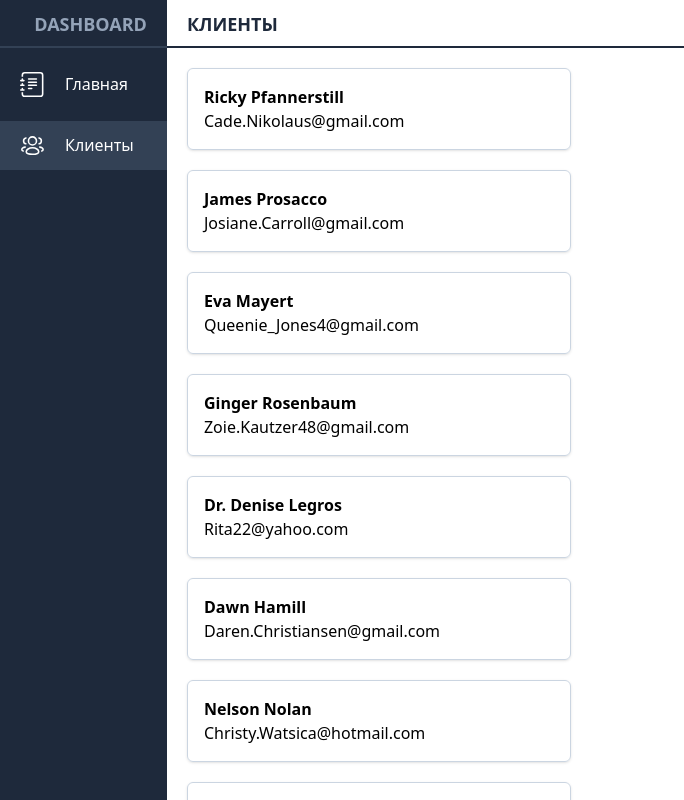
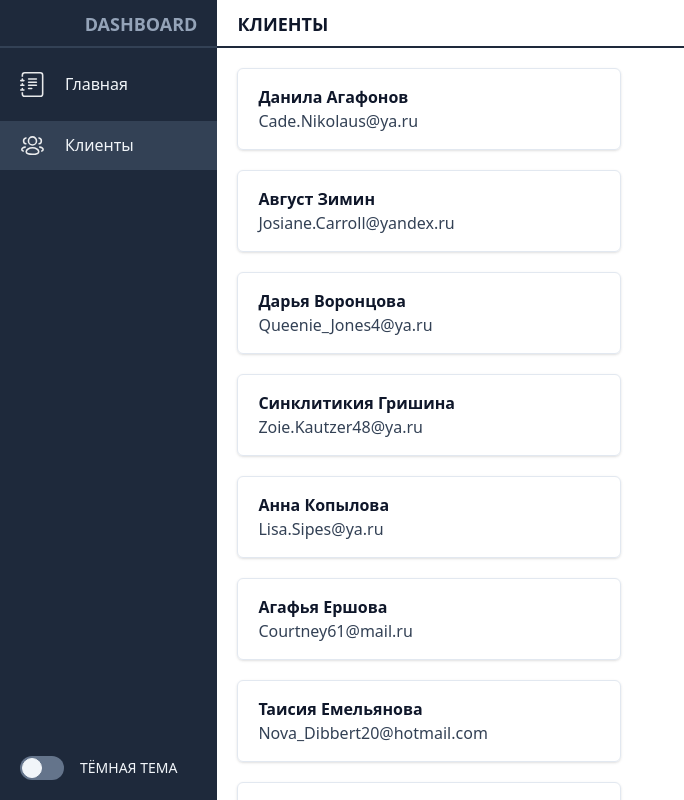
Before and after one commit to mrreads/dashboard, a Next.js app: page /clients in a window 1280 px wide. Shown: the whole page, without its empty margins (0-684 px from the left). Built offline with nearby package versions, Linux system fonts and the light colour scheme.

Commit message:
added dark theme

```diff
--- a/components/navigation.tsx
+++ b/components/navigation.tsx
@@ -12,8 +12,8 @@ export default function Navigation({ routes, current }: IProps) {
     {
         routes.map(route => (
             <Link href={route.path} className={`flex gap-5 align-middle px-5 py-3 transition-colors ${current == route.path ? 'bg-slate-700' : ''} hover:bg-slate-700`} key={route.path}>
-                <Image src={`/images/${route.icon}`} width={25} height={25} alt={route.title} />
-                <p className="text-white"> { route.title } </p>
+                <Image className="opacity-90 dark:opacity-80" src={`/images/${route.icon}`} width={25} height={25} alt={route.title} />
+                <p className="text-slate-100 dark:text-slate-200"> { route.title } </p>
             </Link>
         ))
     }
--- a/layouts/layout.tsx
+++ b/layouts/layout.tsx
@@ -1,6 +1,8 @@
 import Navigation from '@/components/navigation';
 import Head from 'next/head';
 import { NextRouter, useRouter } from 'next/router';
+import {useTheme} from "next-themes";
+import { useEffect } from 'react';
 
 interface IProps {
     'children': React.ReactNode
@@ -20,7 +22,14 @@ const routesList: Readonly<IRoute[]> = [
 export default function Layout({ children }: IProps) {
   const router: NextRouter = useRouter();
   const currentRoute: string = router.pathname;
-  const title: string = (routesList?.find(route => route?.path == currentRoute) as IRoute).title ?? "Загрузка";
+  const title: string = (routesList?.find(route => route?.path == currentRoute) as IRoute)?.title ?? "Загрузка";
+
+  const {systemTheme , theme, setTheme} = useTheme();
+  const currentTheme = theme === "system" ? systemTheme : theme;
+  const toggleTheme = (e: { preventDefault: () => void; }) => {
+    e.preventDefault();
+    (currentTheme ==="dark") ? setTheme('light') : setTheme('dark');
+  }
 
   return (
     <div className="flex min-h-full">
@@ -29,8 +38,8 @@ export default function Layout({ children }: IProps) {
         <title>{title}</title>
       </Head>
 
-      <div className="bg-slate-800 w-48">
-        <div className="sticky top-0 flex flex-col py-5 pt-0 gap-3">
+      <div className="bg-slate-800 min-w-max">
+        <div className="sticky top-0 flex flex-col py-5 pt-0 gap-3 h-screen">
 
           <div className="h-12 px-5 py-2 pt-2.5 border-b-2 border-slate-700">
             <h1 className="text-slate-400 text-lg font-semibold text-right"> DASHBOARD </h1>
@@ -38,12 +47,18 @@ export default function Layout({ children }: IProps) {
 
           <Navigation routes={routesList} current={currentRoute} />
 
+          <label className="mt-auto inline-flex relative items-center cursor-pointer mx-5 mr-10" onClick={toggleTheme}>
+            <input type="checkbox" className="sr-only peer" defaultChecked={(currentTheme == 'dark' ? true : false)} />
+            <div className="w-11 h-6 bg-slate-500 peer-focus:outline-none peer-focus: dark:peer-focus: rounded-full peer dark:bg-slate-700 peer-checked:after:translate-x-full peer-checked:after:border-white after:content-[''] after:absolute after:top-[2px] after:left-[2px] after:bg-slate-100 after:border-slate-100 after:border after:rounded-full after:h-5 after:w-5 after:transition-all dark:border-gray-700 peer-checked:bg-slate-600" />
+            <span className="pl-4 text-sm text-slate-100 dark:text-slate-200">ТЁМНАЯ ТЕМА</span>
+          </label>
+
         </div>
       </div>
 
-      <div className="w-full">
-        <div className="sticky top-0 z-10 bg-white flex align-middle h-12 px-5 py-2 pt-2.5 border-b-2 border-slate-800">
-          <h1 className="text-slate-800 uppercase text-lg font-semibold">
+      <div className="w-full bg-white dark:bg-slate-600">
+        <div className="sticky top-0 z-10 flex align-middle h-12 px-5 py-2 pt-2.5 border-b-2 border-slate-800 bg-white dark:bg-slate-800 dark:border-slate-600">
+          <h1 className="text-slate-900 uppercase text-lg font-semibold transition-colors dark:text-slate-100">
             { title }
           </h1>
         </div>
--- a/package.json
+++ b/package.json
@@ -19,6 +19,7 @@
     "framer-motion": "^7.10.2",
     "nanoid": "^4.0.0",
     "next": "13.0.7",
+    "next-themes": "^0.2.1",
     "react": "18.2.0",
     "react-dom": "18.2.0",
     "react-redux": "^8.0.5",
--- a/pages/_app.tsx
+++ b/pages/_app.tsx
@@ -1,3 +1,4 @@
+import { ThemeProvider } from 'next-themes';
 import { Provider } from 'react-redux';
 
 import Layout from '@/layouts/layout';
@@ -11,6 +12,7 @@ import type { AppProps } from 'next/app'
 
 export default function App({ Component, pageProps }: AppProps) {
   return (
+    <ThemeProvider attribute="class">
       <Layout>
         <Transition>
           <Provider store={store}>
@@ -18,5 +20,6 @@ export default function App({ Component, pageProps }: AppProps) {
           </Provider>
         </Transition>
       </Layout>
+    </ThemeProvider>
   )
 }
--- a/pages/_document.tsx
+++ b/pages/_document.tsx
@@ -5,7 +5,6 @@ export default function Document() {
     <Html lang="ru">
       <Head />
       <body>
-
         <Main />
         <NextScript />
       </body>
--- a/pages/api/clients.ts
+++ b/pages/api/clients.ts
@@ -1,7 +1,8 @@
-import { nanoid } from 'nanoid'
-const { faker } = require('@faker-js/faker');
-import type { NextApiRequest, NextApiResponse } from 'next'
+import type { NextApiRequest, NextApiResponse } from 'next';
+import { faker } from '@faker-js/faker';
+import { nanoid } from 'nanoid';
 
+faker.setLocale('ru');
 export interface IClient {
   id: string,
   name: string,
--- a/pages/clients.tsx
+++ b/pages/clients.tsx
@@ -10,15 +10,14 @@ export default function Clients(): JSX.Element {
 
     { isLoading ?
         Array(15).fill(true).map((_, i) => (
-          <div className="border border-slate-300 shadow rounded-md p-4 max-w-sm w-full" key={i}>
+          <div className="cursor-pointer border border-slate-200 shadow rounded-md p-4 px-5 max-w-sm w-full dark:bg-slate-700 dark:border-transparent" key={i}>
             <div className="animate-pulse flex space-x-4">
                 <div className="flex-1 space-y-6 py-1">
                   <div className="space-y-3">
                     <div className="grid grid-cols-3 gap-4">
-                      <div className="h-2 bg-slate-500 rounded col-span-2"></div>
-                      <div className="h-2 bg-slate-500 rounded col-span-1"></div>
+                      <div className="h-2 bg-slate-400 rounded col-span-2"></div>
                     </div>
-                    <div className="h-2 bg-slate-700 rounded"></div>
+                    <div className="h-2 bg-slate-500 rounded"></div>
                   </div>
                 </div>
             </div>
@@ -26,9 +25,9 @@ export default function Clients(): JSX.Element {
         ))
       :
       data?.map((client: IClient) => (
-        <div className="border border-slate-300 shadow rounded-md p-4 max-w-sm w-full" key={client.id}>
-          <p className="font-bold"> { client.name }</p>
-          <p> { client.email }</p>
+        <div className="cursor-pointer border border-slate-200 shadow rounded-md p-4 px-5 max-w-sm w-full dark:bg-slate-700 dark:border-transparent" key={client.id}>
+          <p className="text-slate-900 font-bold dark:text-slate-200"> { client.name }</p>
+          <p className="text-slate-700 dark:text-slate-300"> { client.email }</p>
         </div>
       ))
     }
--- a/styles/general.scss
+++ b/styles/general.scss
@@ -7,6 +7,6 @@ html, body, #__next {
 }
 
 #__next {
-    @apply scrollbar scrollbar-thumb-slate-800 scrollbar-track-white scrollbar-thin;
+    @apply scrollbar scrollbar-thumb-slate-800 scrollbar-track-transparent scrollbar-thin;
     overflow-x: hidden;
 }
--- a/tailwind.config.js
+++ b/tailwind.config.js
@@ -1,5 +1,6 @@
 /** @type {import('tailwindcss').Config} */
 module.exports = {
+  darkMode: 'class',
   content: [
     "./pages/**/*.{js,ts,jsx,tsx}",
     "./components/**/*.{js,ts,jsx,tsx}",
```
Also changed, not shown: pages/index.tsx (line endings or trailing spaces), 1 other file (tests, documents, lock files or other folders). Lines whose indentation alone changed are shown as unchanged.
